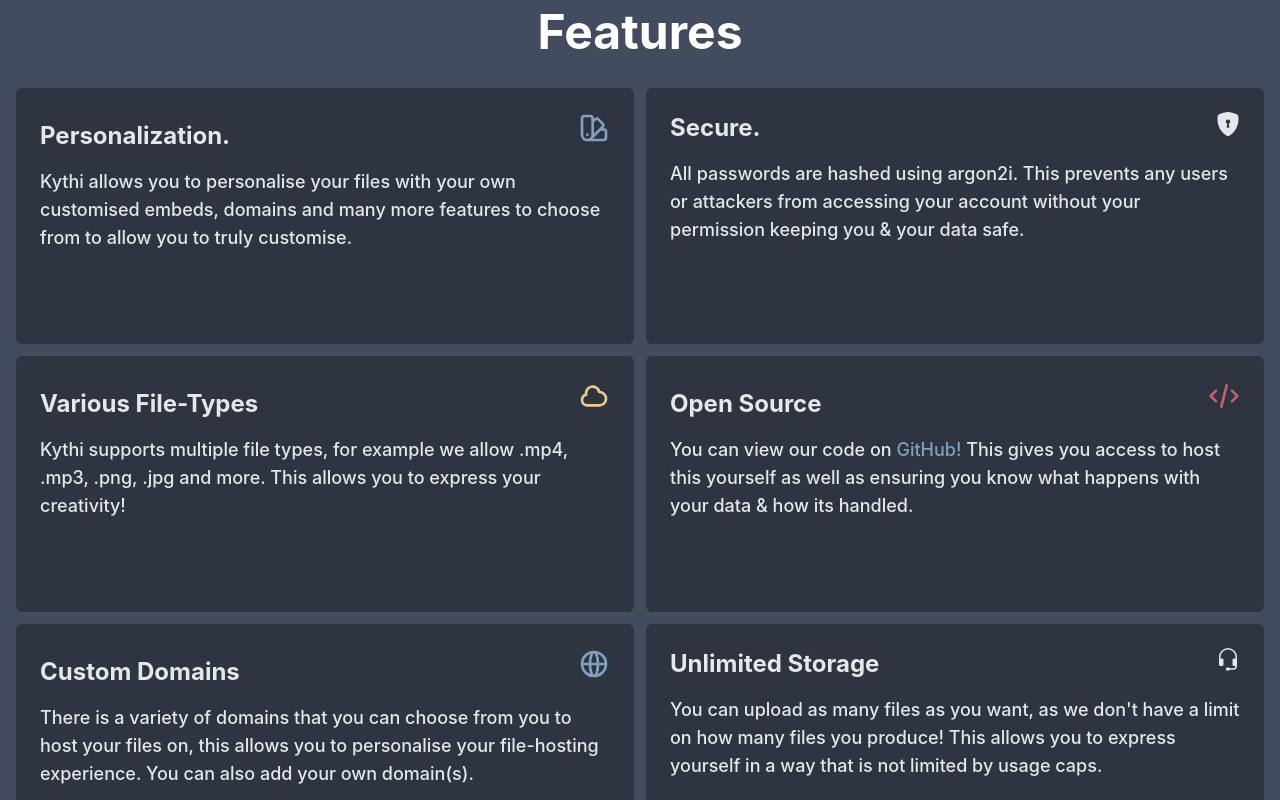
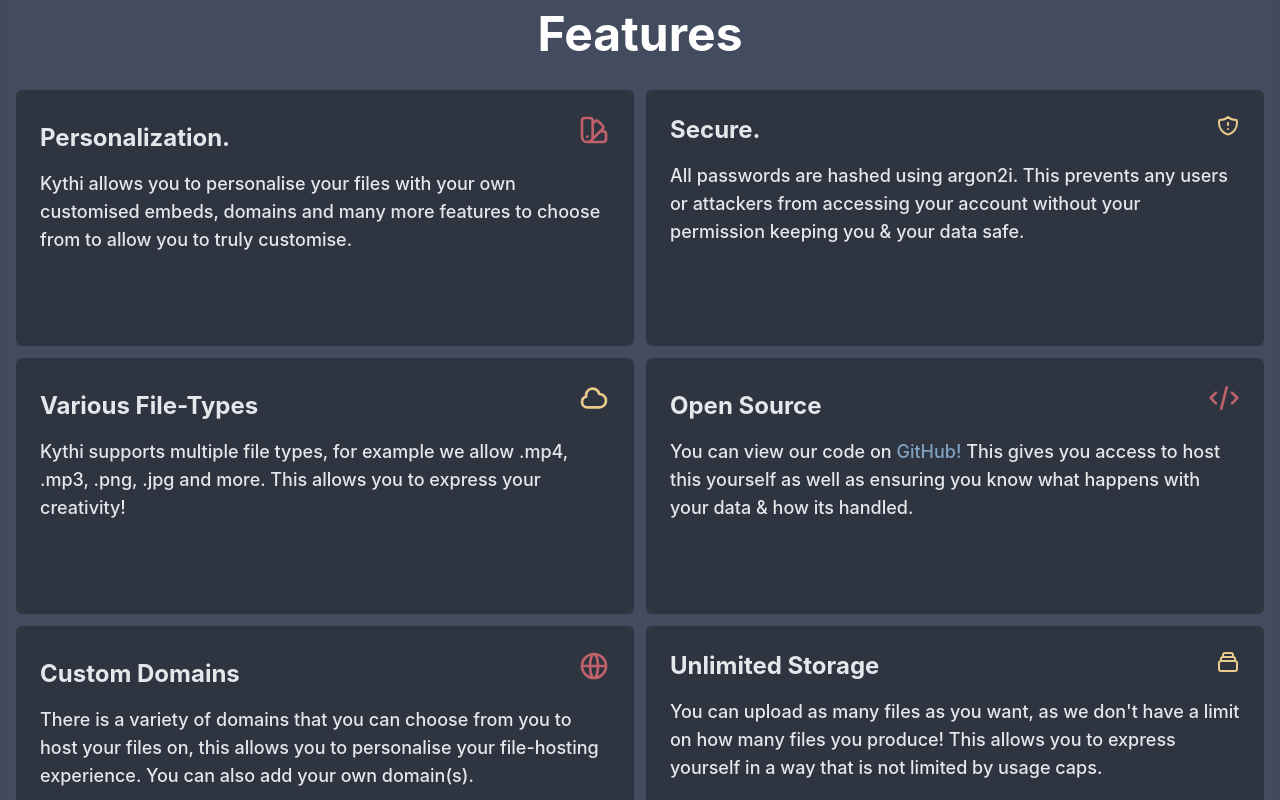
Before and after one commit to barius13/Frontend, a Next.js app: page / in a window 1280 px wide. Shown: the part 500-1300 px from the top of the page. Built offline with nearby package versions, Linux system fonts and the light colour scheme; no server answers.

Commit message:
refactor: colour & svg's

```diff
--- a/src/components/feature.tsx
+++ b/src/components/feature.tsx
@@ -9,7 +9,13 @@
   svgData?: object | string;
 }
 
-const FeatureBox: FC<FeatureProps> = ({ title, content, icon, isSvg, svgData }) => {
+const FeatureBox: FC<FeatureProps> = ({
+  title,
+  content,
+  icon,
+  isSvg,
+  svgData,
+}) => {
   return (
     <div className="p-6 bg-polar-100 hover:bg-polar-400 lg:duration-700 border-none rounded-md w-full md:p-8 lg:py-10 md:shadow-lg md:hover:shadow-lg md:transition-all md:duration-500 lg:h-64">
       <div className="flex items-baseline justify-between mb-4">
@@ -20,7 +26,7 @@
             className="h-8 w-8"
             fill="none"
             viewBox="0 0 24 24"
-            stroke="#81A1C1"
+            stroke="#BF616A"
             {...svgData}
           >
             {icon}
--- a/src/components/footer.tsx
+++ b/src/components/footer.tsx
@@ -3,6 +3,11 @@
 
 const Footer: FC = () => {
   return (
+    <>
+      <div className="divide-y-2 divide-frost-200">
+        <div />
+        <div />
+      </div>
       <footer className="py-7 text-gray-200 bg-polar-100 xl:pb-10">
         <div className="grid max-w-screen-xl gap-6 px-6 mx-auto lg:px-8 xl:px-4 md:grid-cols-2 lg:grid-cols-4 lg:gap-x-8">
           <div>
@@ -57,14 +62,20 @@
               <ul className="space-y-2">
                 <li>
                   <Link href="https://kythi.bio/">
-                  <a className="text-base hover:text-gray-300" target="_blank">
+                    <a
+                      className="text-base hover:text-gray-300"
+                      target="_blank"
+                    >
                       Kythi Portfolio&apos;s
                     </a>
                   </Link>
                 </li>
                 <li>
                   <Link href="https://github.com/KythiX">
-                  <a className="text-base hover:text-gray-300" target="_blank">
+                    <a
+                      className="text-base hover:text-gray-300"
+                      target="_blank"
+                    >
                       GitHub
                     </a>
                   </Link>
@@ -79,7 +90,10 @@
             <p>
               &copy;2021{" "}
               <Link href="https://github.com/KythiX">
-              <a className="text-gray-400 hover:text-gray-300" target="_blank">
+                <a
+                  className="text-gray-400 hover:text-gray-300"
+                  target="_blank"
+                >
                   Kythi
                 </a>
               </Link>{" "}
@@ -89,6 +103,7 @@
           </div>
         </div>
       </footer>
+    </>
   );
 };
 
--- a/src/components/testimonial.tsx
+++ b/src/components/testimonial.tsx
@@ -4,16 +4,22 @@
   user: string;
   content: object | string;
   avatar: string;
-
 }
 
 const TestimonialBox: FC<TestimonialBox> = ({ user, content, avatar }) => {
-
   return (
-    <div className="p-6 bg-polar-100 hover:bg-polar-400 lg:duration-700 border-none rounded-md w-full md:p-8 lg:py-10 md:shadow-lg md:hover:shadow-lg md:transition-all md:duration-5004">
-      <img src={avatar} alt="" height="60" width="100" className="rounded-full mx-auto my-5 border-4 border-aurora-yellow" />
+    <div className="p-6 hover:drop-shadow-2xl bg-polar-100 hover:bg-polar-400 lg:duration-700 border-none rounded-md w-full md:p-8 lg:py-10 md:shadow-lg md:hover:shadow-lg md:transition-all md:duration-5004">
+      <img
+        src={avatar}
+        alt=""
+        height="60"
+        width="100"
+        className="rounded-full mx-auto my-5 border-4 border-aurora-yellow"
+      />
       <div className="flex items-baseline justify-between mb-4">
-        <h4 className="text-xl font-bold lg:text-2xl text-center mx-auto mb-2">{user}</h4>
+        <h4 className="text-xl font-bold lg:text-2xl text-center mx-auto mb-2">
+          {user}
+        </h4>
       </div>
       <p className="mb-7 text-lg text-gray-200 text-center">“{content}”</p>
     </div>
--- a/src/pages/index.tsx
+++ b/src/pages/index.tsx
@@ -4,7 +4,7 @@
 import { useUser } from "../components/user";
 import FeatureBox from "../components/feature";
 import TestimonialBox from "../components/testimonial";
-import { BsShieldLockFill, BsHeadset } from "react-icons/bs";
+import { BsShieldLockFill } from "react-icons/bs";
 
 export default function Index() {
   const { user } = useUser();
@@ -24,16 +24,18 @@
             <div className="flex mb-6 space-x-4 mt-5">
               <Link href={user ? "/dashboard" : "/login"} passHref>
                 <button
-                  className={`inline-block w-${user ? 50 : 40
-                    } px-5 py-2 font-semibold text-white rounded-md bg-frost-400 hover:bg-frost-300 shadow-lg`}
+                  className={`inline-block w-${
+                    user ? 50 : 40
+                  } px-5 py-2 font-semibold text-white rounded-md bg-frost-400 hover:bg-frost-300 shadow-lg`}
                 >
                   {user ? "Go To Dashboard" : "Login"}
                 </button>
               </Link>
               <Link href="/register" passHref>
                 <button
-                  className={`inline-block px-5 py-2 w-40 font-semibold text-white rounded-md bg-aurora-red-200 hover:bg-aurora-red-100 shadow-lg ${user ? "invisible" : ""
-                    }`}
+                  className={`inline-block px-5 py-2 w-40 font-semibold text-white rounded-md bg-aurora-red-200 hover:bg-aurora-red-100 shadow-lg ${
+                    user ? "invisible" : ""
+                  }`}
                 >
                   Sign Up
                 </button>
@@ -44,6 +46,10 @@
             </p>
           </div>
         </div>
+      </div>
+      <div className="divide-y-2 divide-white">
+        <div />
+        <div />
       </div>
       <div className="bg-polar-300 pt-20 shadow-inner">
         <div className="max-w-screen-xl px-6 pb-12 mx-auto lg:px-8 xl:px-4 lg:pb-16 xl:pb-24">
@@ -71,7 +77,22 @@
             <FeatureBox
               title="Secure."
               content="All passwords are hashed using argon2i. This prevents any users or attackers from accessing your account without your permission keeping you & your data safe."
-              icon={<BsShieldLockFill className="w-6 h-6" />}
+              icon={
+                <svg
+                  xmlns="http://www.w3.org/2000/svg"
+                  className="h-6 w-6"
+                  fill="none"
+                  viewBox="0 0 24 24"
+                  stroke="#EBCB8B"
+                >
+                  <path
+                    strokeLinecap="round"
+                    strokeLinejoin="round"
+                    strokeWidth={2}
+                    d="M20.618 5.984A11.955 11.955 0 0112 2.944a11.955 11.955 0 01-8.618 3.04A12.02 12.02 0 003 9c0 5.591 3.824 10.29 9 11.622 5.176-1.332 9-6.03 9-11.622 0-1.042-.133-2.052-.382-3.016zM12 9v2m0 4h.01"
+                  />
+                </svg>
+              }
             />
 
             <FeatureBox
@@ -136,11 +157,25 @@
             <FeatureBox
               title="Unlimited Storage"
               content="You can upload as many files as you want, as we don't have a limit on how many files you produce! This allows you to express yourself in a way that is not limited by usage caps."
-              icon={<BsHeadset className="text-2xl" />}
+              icon={
+                <svg
+                  xmlns="http://www.w3.org/2000/svg"
+                  className="h-6 w-6"
+                  fill="none"
+                  viewBox="0 0 24 24"
+                  stroke="#EBCB8B"
+                >
+                  <path
+                    stroke-linecap="round"
+                    stroke-linejoin="round"
+                    stroke-width="2"
+                    d="M19 11H5m14 0a2 2 0 012 2v6a2 2 0 01-2 2H5a2 2 0 01-2-2v-6a2 2 0 012-2m14 0V9a2 2 0 00-2-2M5 11V9a2 2 0 012-2m0 0V5a2 2 0 012-2h6a2 2 0 012 2v2M7 7h10"
+                  />
+                </svg>
+              }
             />
           </div>
         </div>
-
       </div>
       <div className="bg-polar-300 pt-20 ">
         <div className="max-w-screen-xl px-6 pb-12 mx-auto lg:px-8 xl:px-4 lg:pb-16 xl:pb-24">
@@ -154,19 +189,16 @@
               user="Placeholder"
               content="Lorem ipsum dolor sit amet, consectetur adipiscing elit. Aliquam sodales mollis eleifend. Donec a consequat."
               avatar="https://cdn.discordapp.com/avatars/659876122183335966/27e73488ca8820bc80ec53f34d0c6ada.webp?size=128"
-
             />
             <TestimonialBox
               user="Placeholder"
               content="Lorem ipsum dolor sit amet, consectetur adipiscing elit. Aliquam sodales mollis eleifend. Donec a consequat."
               avatar="https://cdn.discordapp.com/avatars/731728644837343275/a_961a1e136addd8b4fc2bb0c24e413aca.webp?size=128"
-
             />
             <TestimonialBox
               user="Placeholder"
               content="Lorem ipsum dolor sit amet, consectetur adipiscing elit. Aliquam sodales mollis eleifend. Donec a consequat."
               avatar="https://cdn.discordapp.com/avatars/287628873309618176/b62a52f3637028a13b665fee6f9de2bc.webp?size=128"
-
             />
           </div>
         </div>
--- a/src/styles/globals.css
+++ b/src/styles/globals.css
@@ -19,19 +19,18 @@
 }
 
 ::-webkit-scrollbar {
-  width: 5px;
+  width: 4px;
 }
 
 ::-webkit-scrollbar-track {
-  box-shadow: inset 0 0 20px #3B4252;
-  background: #2E3440;
+  box-shadow: inset 0 0 20px #3b4252;
+  background: #2e3440;
 }
 
 ::-webkit-scrollbar-thumb {
-  background: #5E81AC;
-  transition: 0.4s;
+  background: #5e81ac;
 }
 
 ::-webkit-scrollbar-thumb:hover {
-  background: #81A1C1;
+  background: #81a1c1;
 }
```
Lines whose indentation alone changed are shown as unchanged.
